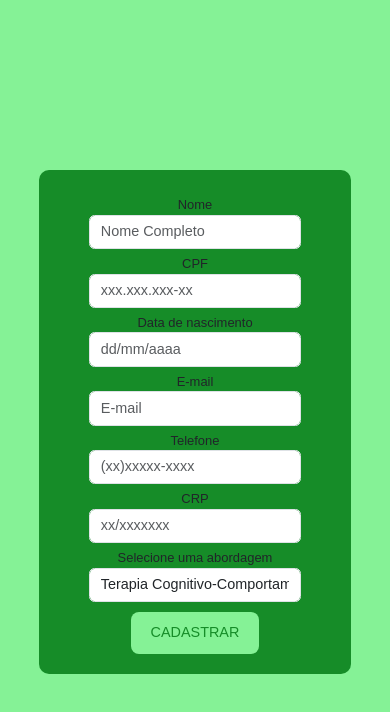
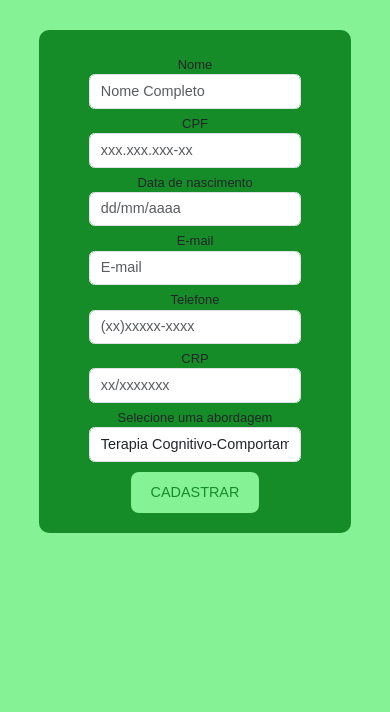
Before and after one commit to PauloGomes992/mentes_conectadas, a plain HTML site: page cadastro_terapeuta.html in a window 390 px wide. Drawn offline with nearby package versions, Linux system fonts and the light colour scheme.

Commit message:
mudancas na responsividade

```diff
--- a/css/cadastro_terapeuta.css
+++ b/css/cadastro_terapeuta.css
@@ -58,8 +58,12 @@ body {
     font-size: 0.9rem;
   }
 
+  body {
+    min-height: 0;
+  }
+
   .cadastro {
-    margin: 0 auto;
+    margin: 30px auto;
     width: 80%;
   }
 }
```
